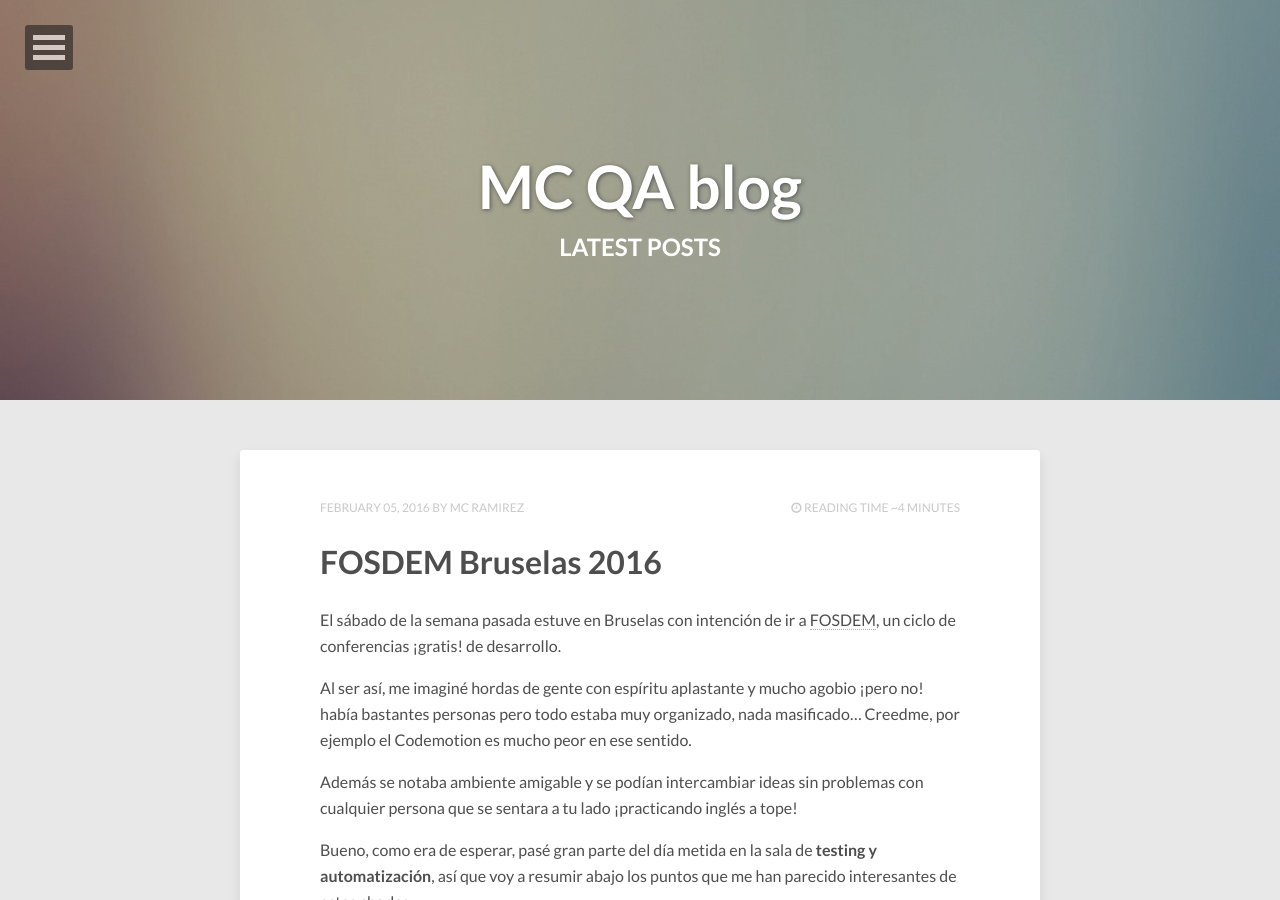
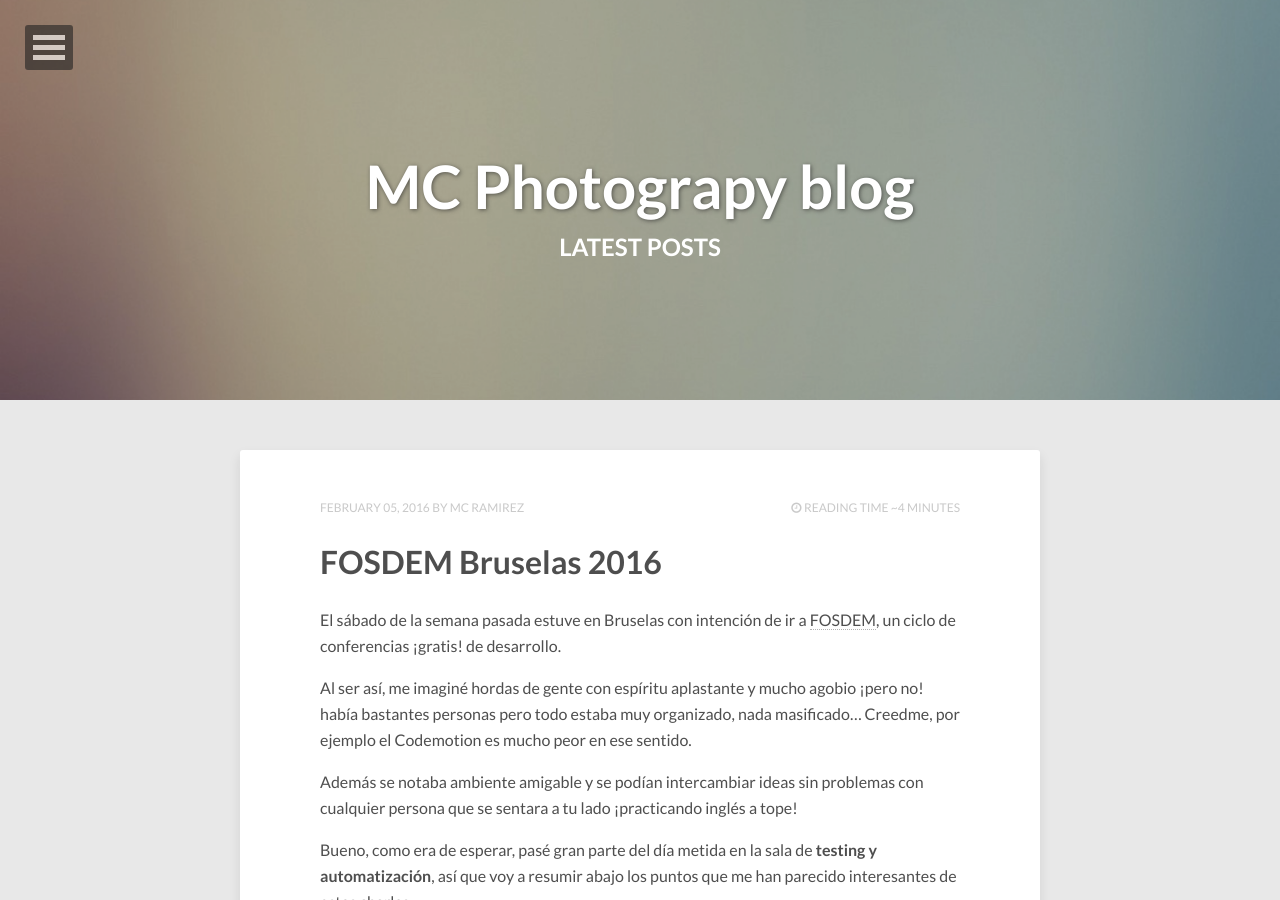
Before and after one commit to emerrefe/photography-blog, a Jekyll site: the page built from index.html, in a window 1280 px wide and 900 px high. Built offline with Jekyll 4.4.1, drawn with Linux system fonts in a browser that asks for light colours; nearby versions of some CDN libraries; a script that is not in the unit is left out; the list of posts is cut into pages by our own code; comment, search, counter and statistics services are not loaded; some of the changed lines change nothing that is shown.

Commit message:
Update _config.yml

```diff
--- a/_config.yml
+++ b/_config.yml
@@ -1,15 +1,15 @@
-title:            MC QA blog
-description:      Just another QA blog
-disqus_shortname: emerrefe-qa-blog
+title:            MC Photograpy blog
+description:      el mundo desde la lente de mi cámara
+disqus_shortname: emerrefe-photograpy-blog
 reading_time:     true
 words_per_minute: 200
-url:              //emerrefe.github.io/qa-blog
+url:              //emerrefe.github.io/photograpy-blog
 
 # Owner/author information
 owner:
   name:           MC Ramirez
   avatar:         avatar.png
-  bio:            "QA tester"
+  bio:            "Fotografía, gadgets, lugares y mucho más."
   email:
   # Social networking links used in footer. Update and remove as you like.
   twitter:        emerrefe
```
